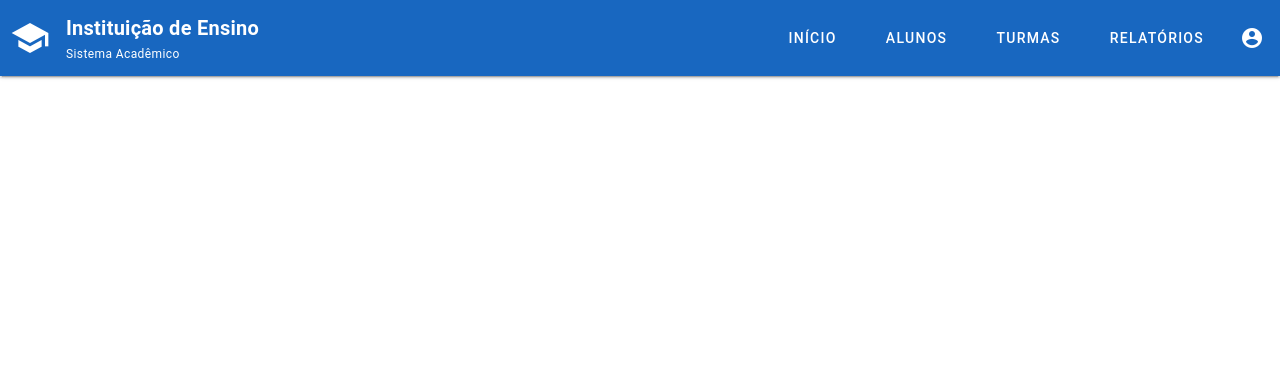
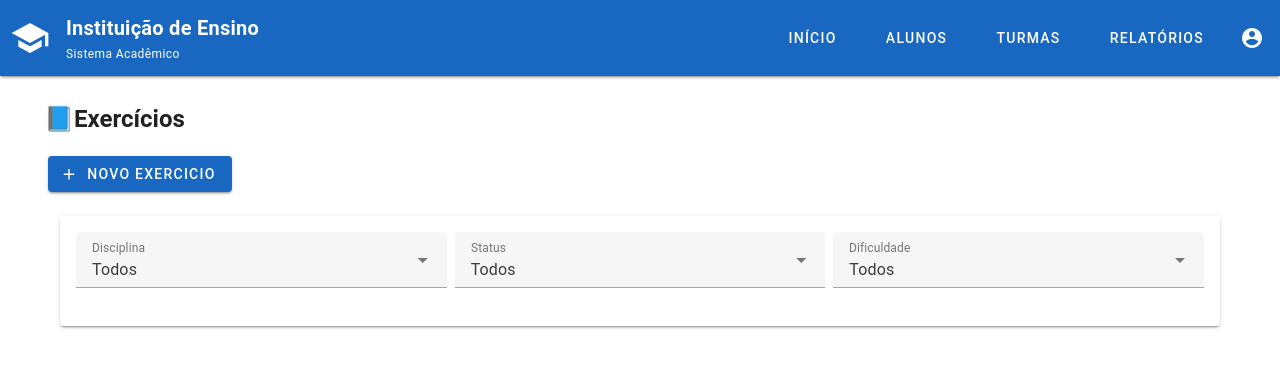
Before and after one commit to matheusdev41/app_school, a Vue app: page /exercicios in a window 1280 px wide. Shown: the top 368 px of the page. Built offline with nearby package versions, Linux system fonts and the light colour scheme.

Commit message:
Começo pag exercicios

```diff
--- a/src/pages/Exercicios.vue
+++ b/src/pages/Exercicios.vue
@@ -0,0 +1,86 @@
+<template>
+    <div class="exercicios-container">
+        <h2 class="text-h5 font-weight-bold">📘Exercícios</h2>
+
+        <v-container class="py-8">
+            <!-- TÍTULO E AÇÃO -->
+             <v-row class="mb-6" align-center justify="space-between">
+                <v-btn color="primary" prepend-icon="mdi-plus" @click="novoExercicio">
+                    Novo Exercicio
+                </v-btn>
+             </v-row>
+
+             <!-- FILTROS -->
+              <v-card class="pa-4 mb-6" elevation="2">
+                <v-row dense>
+                    <v-col cols="12" md="4">
+                        <v-select
+                            label="Disciplina"
+                            :items="disciplinas"
+                            v-model="filtros.dificuldade"
+                        ></v-select>
+                    </v-col>
+
+                    <v-col cols="12" md="4">
+                        <v-select
+                            label="Status"
+                            :items="['Todos', 'Concluído', 'Pendente']"
+                            v-model="filtros.status"
+                        ></v-select>
+                    </v-col>
+
+                    <v-col cols="12" md="4">
+                        <v-select
+                            label="Dificuldade"
+                            :items="['Todos', 'Fácil', 'Médio', 'Difícil']"
+                            v-model="filtros.dificuldade"
+                        ></v-select>
+                    </v-col>
+                </v-row>
+              </v-card>
+
+              <!-- LISTA DE EXERCÍCIOS -->
+               <v-row dense>
+                    <v-col
+                    v-for="ex in listaFiltrada"
+                    :key="ex.id"
+                    md="6"
+                    lg="4"
+                    >
+                        <v-card class="pa-4"></v-card>
+                    </v-col>
+               </v-row>
+
+        </v-container>
+    </div>
+
+</template>
+
+<script>
+export default {
+    data() {
+      return {
+        disciplinas: ['Matemática', 'Português', 'Ciências', 'História'],
+
+        filtros: {
+            disciplina: 'Todos',
+            status: 'Todos',
+            dificuldade: 'Todos',
+        }
+      }
+    },
+    methods: {
+        novoExercicio() {
+            console.log("Criar novo exercício");
+        },
+    }
+}
+</script>
+
+<style scoped>
+.exercicios-container {
+    padding: 20px;
+    padding-top: 80px !important;
+}
+
+</style>
```
Also changed, not shown: src/router/index.ts (+7 -1 lines).
